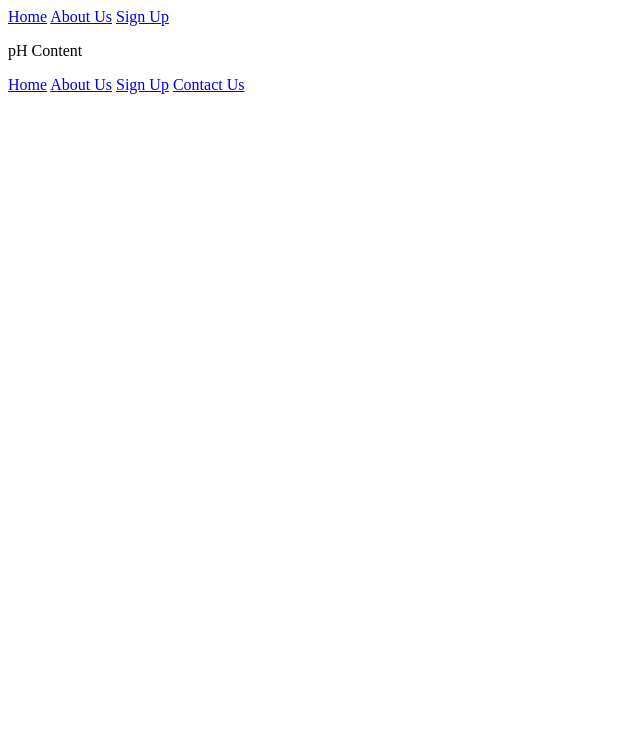
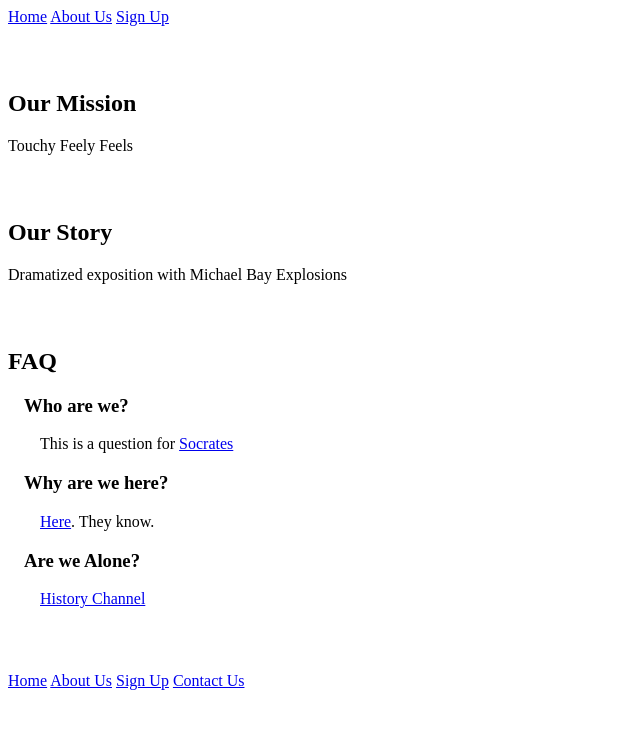
Before and after one commit to Makers-Club/site, a Flask app: page /about in a window 1280 px wide. Shown: the top 729 px of the page, without its empty margins (0-640 px from the left). Run offline with Flask 2, Linux system fonts and the light colour scheme.

Commit message:
Fixes #6 Add New sections w/ placeholder content

```diff
--- a/templates/about.html
+++ b/templates/about.html
@@ -5,12 +5,33 @@
 {% endblock %}
 
 {% block content %}
-<section>
+<section style="margin: 4rem 0;" id="our_mission">
+  <h1>Our Mission</h1>
+  <p>Touchy Feely Feels</p>
+</section>
 
-  {% if data.authenticated_user %}
-  <p>{{ data.authenticated_user }}</p>
-  {% endif %}
+<section id="our_story">
+  <h1>Our Story</h1>
+  <p>Dramatized exposition with Michael Bay Explosions</p>
+</section>
 
-  <p>pH Content</p>
+<section style="margin: 4rem 0;" id="faq">
+  <h1>FAQ</h1>
+  <div style="margin: 0 1rem;">
+    <div>
+      <h3>Who are we?</h3>
+      <p style="margin: 0 1rem;">This is a question for <a href="https://en.wikipedia.org/wiki/Socrates">Socrates</a></p>
+    </div>
+
+    <div>
+      <h3>Why are we here?</h3>
+      <p style="margin: 0 1rem;"><a href="https://en.wikipedia.org/wiki/Rastafari#:~:text=Rastafari%2C%20also%20known%20as%20the,movement%20by%20scholars%20of%20religion.">Here</a>. They know.</p>
+    </div>
+
+    <div>
+      <h3>Are we Alone?</h3>
+      <p style="margin: 0 1rem;"><a href="https://www.history.com/shows/ancient-aliens">History Channel</a></p>
+    </div>
+  </div>
 </section>
 {% endblock %}
```
